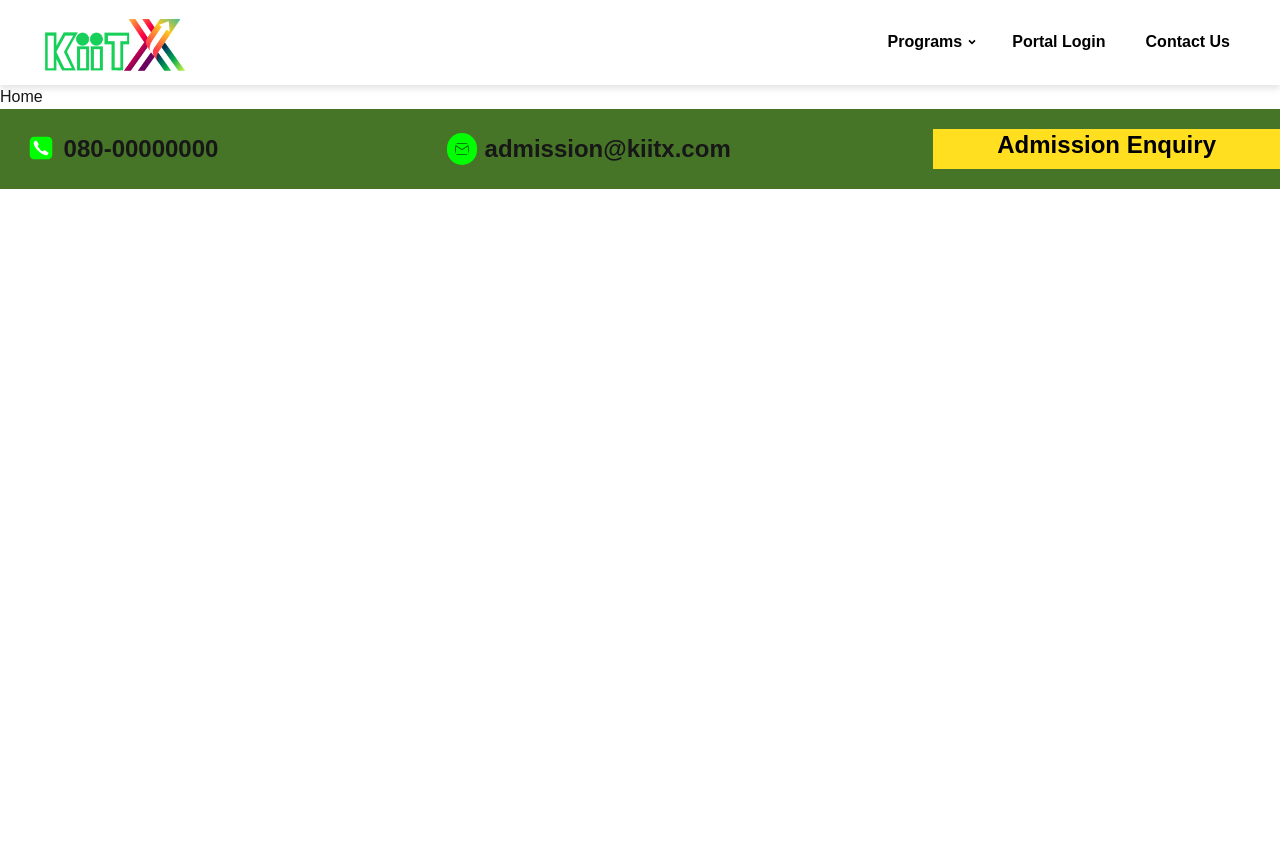
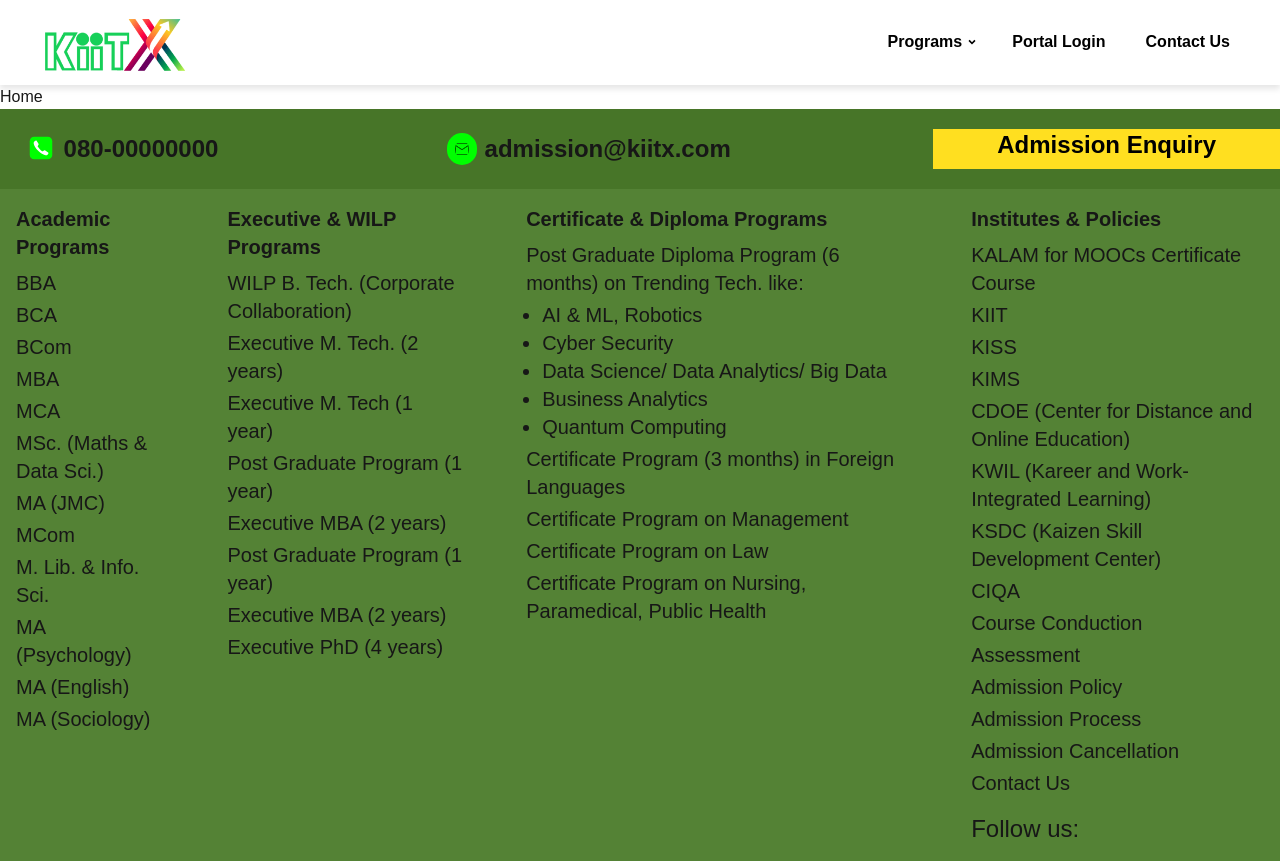
Before and after one commit to AnshRaj112/kiit-extensions-frontend, a Next.js app: page / in a window 1280 px wide. Before the commit the page ends 800 px from the top, so only its background shows below. Built offline with nearby package versions, Linux system fonts and the light colour scheme.

Commit message:
added sum more stuff to the footer 80 percent complete

```diff
--- a/package.json
+++ b/package.json
@@ -24,6 +24,7 @@
     "@types/node": "^20",
     "@types/react": "^19",
     "@types/react-dom": "^19",
+    "@types/react-icons": "^2.2.7",
     "eslint": "^9",
     "eslint-config-next": "15.2.3",
     "tailwindcss": "^4",
--- /dev/null
+++ b/src/app/components/Foot.tsx
@@ -0,0 +1,104 @@
+import React from "react";
+
+const Foot: React.FC = () => {
+  return (
+    <div className="flex flex-col sm:flex-row text-xl w-full space-x-8 bg-[#548235]">
+      {/* Academic Programs */}
+      <div className="flex flex-col w-fit p-4">
+        <h3 className="font-semibold mb-2">Academic Programs</h3>
+        <ul className="space-y-1">
+          {[
+            "BBA",
+            "BCA",
+            "BCom",
+            "MBA",
+            "MCA",
+            "MSc. (Maths & Data Sci.)",
+            "MA (JMC)",
+            "MCom",
+            "M. Lib. & Info. Sci.",
+            "MA (Psychology)",
+            "MA (English)",
+            "MA (Sociology)",
+          ].map((program, index) => (
+            <li key={index}>{program}</li>
+          ))}
+        </ul>
+      </div>
+
+      {/* Executive & WILP Programs */}
+      <div className="flex flex-col p-4">
+        <h3 className="font-semibold mb-2">Executive & WILP Programs</h3>
+        <ul className="space-y-1">
+          {[
+            "WILP B. Tech. (Corporate Collaboration)",
+            "Executive M. Tech. (2 years)",
+            "Executive M. Tech (1 year)",
+            "Post Graduate Program (1 year)",
+            "Executive MBA (2 years)",
+            "Post Graduate Program (1 year)",
+            "Executive MBA (2 years)",
+            "Executive PhD (4 years)",
+          ].map((program, index) => (
+            <li key={index}>{program}</li>
+          ))}
+        </ul>
+      </div>
+      <div className="flex flex-row">
+        {/* Certificate & Diploma Programs */}
+        <div className="flex flex-col p-4">
+          <h3 className="font-semibold mb-2">Certificate & Diploma Programs</h3>
+          <ul className="space-y-1">
+            <li>
+              Post Graduate Diploma Program (6 months) on Trending Tech. like:
+            </li>
+            <ul className="ml-4 list-disc">
+              {[
+                "AI & ML, Robotics",
+                "Cyber Security",
+                "Data Science/ Data Analytics/ Big Data",
+                "Business Analytics",
+                "Quantum Computing",
+              ].map((tech, index) => (
+                <li key={index}>{tech}</li>
+              ))}
+            </ul>
+            <li>Certificate Program (3 months) in Foreign Languages</li>
+            <li>Certificate Program on Management</li>
+            <li>Certificate Program on Law</li>
+            <li>Certificate Program on Nursing, Paramedical, Public Health</li>
+          </ul>
+        </div>
+      </div>
+
+      {/* Institutes & Policies */}
+      <div className="flex flex-col p-4">
+        <h3 className="font-semibold mb-2">Institutes & Policies</h3>
+        <ul className="space-y-1">
+          {[
+            "KALAM for MOOCs Certificate Course",
+            "KIIT",
+            "KISS",
+            "KIMS",
+            "CDOE (Center for Distance and Online Education)",
+            "KWIL (Kareer and Work-Integrated Learning)",
+            "KSDC (Kaizen Skill Development Center)",
+            "CIQA",
+            "Course Conduction",
+            "Assessment",
+            "Admission Policy",
+            "Admission Process",
+            "Admission Cancellation",
+            "Contact Us",
+          ].map((item, index) => (
+            <li key={index}>{item}</li>
+          ))}
+        </ul>
+        <p className="pt-4 text-2xl">Follow us:</p>
+        <div></div>
+      </div>
+    </div>
+  );
+};
+
+export default Foot;
--- a/src/app/components/Footer.tsx
+++ b/src/app/components/Footer.tsx
@@ -1,9 +1,10 @@
 import Image from "next/image";
+import Foot from "./Foot";
 // import Link from "next/link";
 
 export default function Footer() {
   return (
-    <div>
+    <div className="flex flex-col">
       <div className="flex flex-row justify-between items-center text-2xl h-[80px] bg-[#477528] py-5 font-semibold">
         <div className="px-[2%] flex flex-row gap-2">
           <svg
@@ -26,13 +27,21 @@ export default function Footer() {
           <p>080-00000000</p>
         </div>
         <div className="px-[5%] flex flex-row gap-2">
-          <Image src={"/mail.png"} alt="not found" className="bg-[#00FF00] rounded-2xl p-2" width={30} height={30} />
+          <Image
+            src={"/mail.png"}
+            alt="not found"
+            className="bg-[#00FF00] rounded-2xl p-2"
+            width={30}
+            height={30}
+          />
           <a href="mailto:admission@kiitx.com">admission@kiitx.com</a>
         </div>
         <div className="px-[5%] bg-yellow-300 h-full text-black">
           Admission Enquiry
         </div>
       </div>
+
+      <Foot />
     </div>
   );
 }
```
Also changed, not shown: 1 other file (tests, documents, lock files or other folders).
